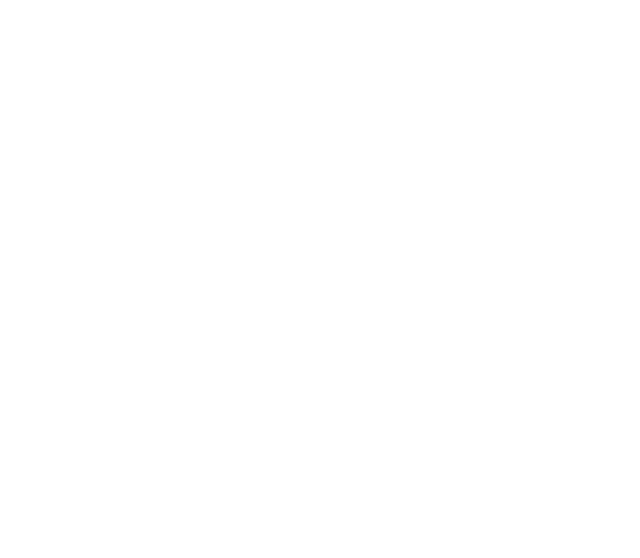
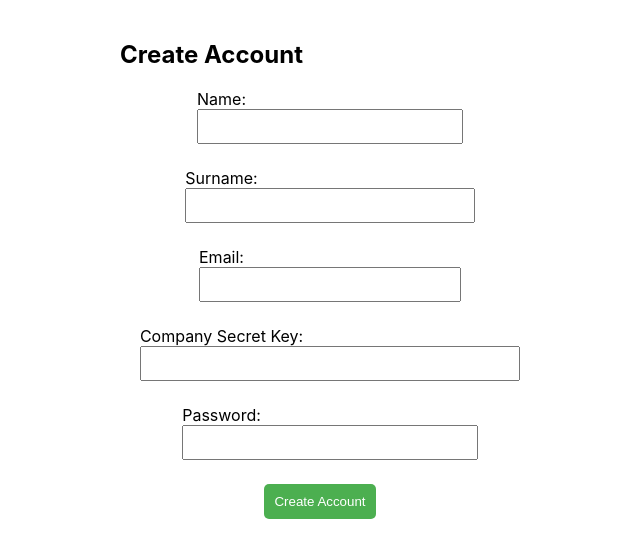
Before and after one commit to Samandar-Jumanov/ecommerce-doc, a React (Create React App) app: page / in a window 1280 px wide. Shown: the top 558 px of the page, without its empty margins (320-960 px from the left). Built offline with nearby package versions, Linux system fonts and the light colour scheme.

Commit message:
added create account

```diff
--- /dev/null
+++ b/src/Admin/AdminAccount.css
@@ -0,0 +1,36 @@
+/* CSS file (e.g., AdminAccount.css) */
+
+.container {
+    max-width: 400px;
+    margin: auto;
+    padding: 20px;
+  }
+
+  form {
+    display: flex;
+    flex-direction: column;
+    align-items: center;
+  }
+
+  label {
+    margin-bottom: 8px;
+  }
+
+  input {
+    width: 100%;
+    padding: 8px;
+    margin-bottom: 16px;
+  }
+
+  button {
+    background-color: #4caf50;
+    color: white;
+    padding: 10px;
+    border: none;
+    border-radius: 5px;
+    cursor: pointer;
+  }
+
+  button:hover {
+    background-color: #45a049;
+  }
--- /dev/null
+++ b/src/Admin/AdminAccount.tsx
@@ -0,0 +1,63 @@
+import axios from 'axios';
+import React, { useState, useContext } from 'react';
+import { AccountInfoContext } from '../accountContext';
+import './AdminAccount.css'; // Import the CSS file
+
+const AdminAccount: React.FC = () => {
+  const [name, setName] = useState('');
+  const [surname, setSurname] = useState('');
+  const [email, setEmail] = useState('');
+  const [companySecretKey, setCompanySecretKey] = useState('');
+  const [password, setPassword] = useState('');
+  const { setAccountInfo } = useContext(AccountInfoContext);
+
+  const handleCreateAccount = async () => {
+    try {
+      const response = await axios.post('https://ecommerce-api-vhac.onrender.com/admin/auth/create-account/', {
+        name,
+        surname,
+        email,
+        companySecretKey,
+        password,
+      });
+     console.log(response.data)
+     window.localStorage.setItem("token", response.data.adminInfo.token);
+
+    } catch (error: any) {
+      console.error('Error creating account:', error.response.data.message);
+    }
+  };
+
+  return (
+    <div className="container">
+      <h2>Create Account</h2>
+      <form>
+        <label>
+          Name:
+          <input type="text" value={name} onChange={(e) => setName(e.target.value)} />
+        </label>
+        <label>
+          Surname:
+          <input type="text" value={surname} onChange={(e) => setSurname(e.target.value)} />
+        </label>
+        <label>
+          Email:
+          <input type="email" value={email} onChange={(e) => setEmail(e.target.value)} />
+        </label>
+        <label>
+          Company Secret Key:
+          <input type="text" value={companySecretKey} onChange={(e) => setCompanySecretKey(e.target.value)} />
+        </label>
+        <label>
+          Password:
+          <input type="password" value={password} onChange={(e) => setPassword(e.target.value)} />
+        </label>
+        <button type="button" onClick={handleCreateAccount}>
+          Create Account
+        </button>
+      </form>
+    </div>
+  );
+};
+
+export default AdminAccount;
--- a/src/Admin/acoount.tsx
+++ /dev/null
@@ -1 +0,0 @@
-import axios from 'axios'
--- a/src/App.tsx
+++ b/src/App.tsx
@@ -1,11 +1,14 @@
-import React from 'react';
-import logo from './logo.svg';
-import './App.css';
+import React, { useState  } from 'react';
+import { AccountInfoContext } from './accountContext';
+import AdminAccount from './Admin/AdminAccount';
 
 function App() {
+  const [accountInfo, setAccountInfo] = useState()
   return (
     <div className="App">
-
+      <AccountInfoContext.Provider value ={ [accountInfo , setAccountInfo]}>
+        <AdminAccount/>
+      </AccountInfoContext.Provider>
     </div>
   );
 }
--- /dev/null
+++ b/src/accountContext.js
@@ -0,0 +1,3 @@
+import { createContext } from 'react';
+import AccountInfoType from './types';
+export const AccountInfoContext = createContext()
--- /dev/null
+++ b/src/types.tsx
@@ -0,0 +1,10 @@
+interface AccountInfoType {
+    Id: number;
+    name: string;
+    surname: string;
+    email: string;
+    role: string;
+    token: string;
+  };
+
+  export default AccountInfoType
```
